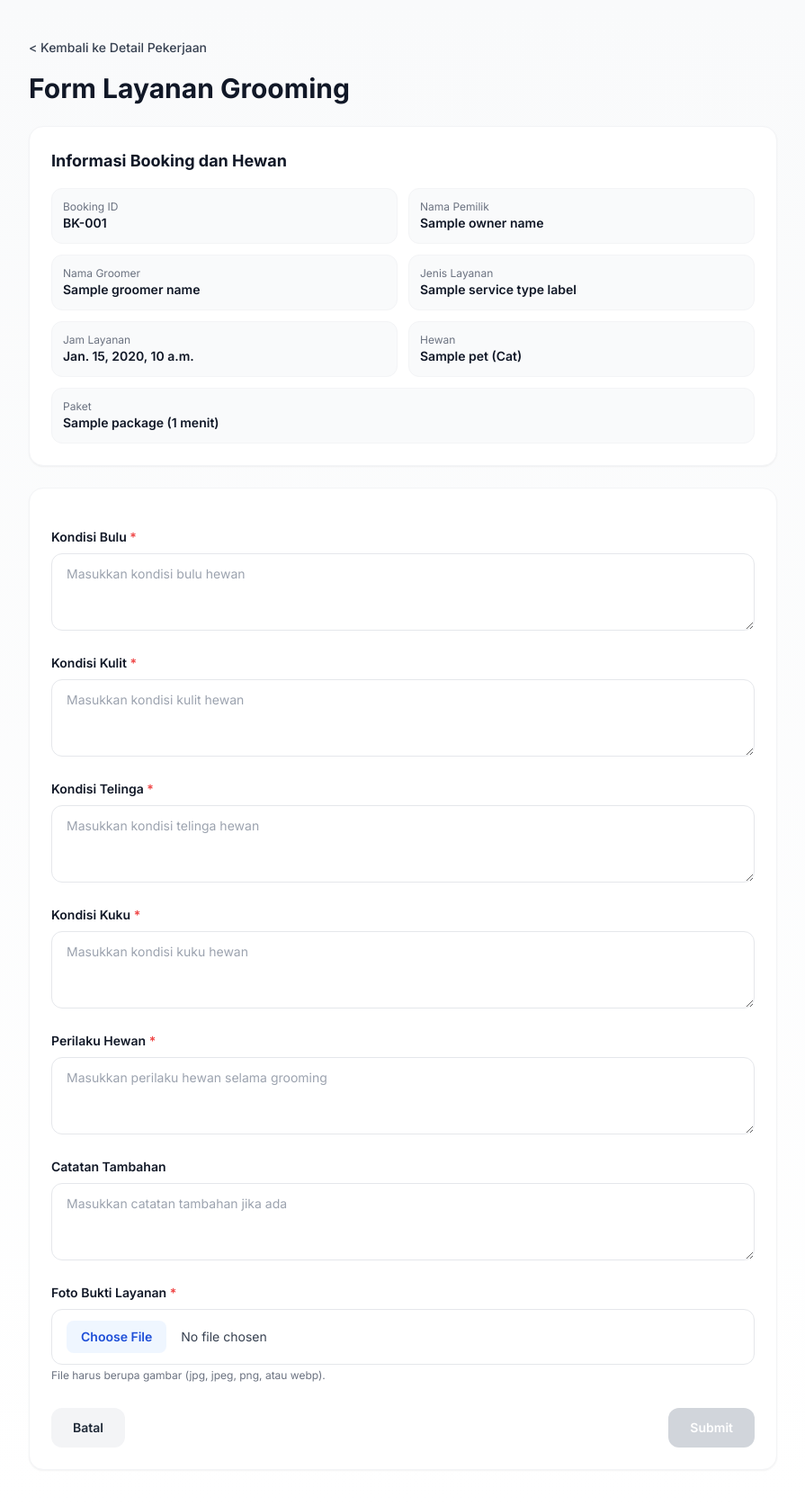
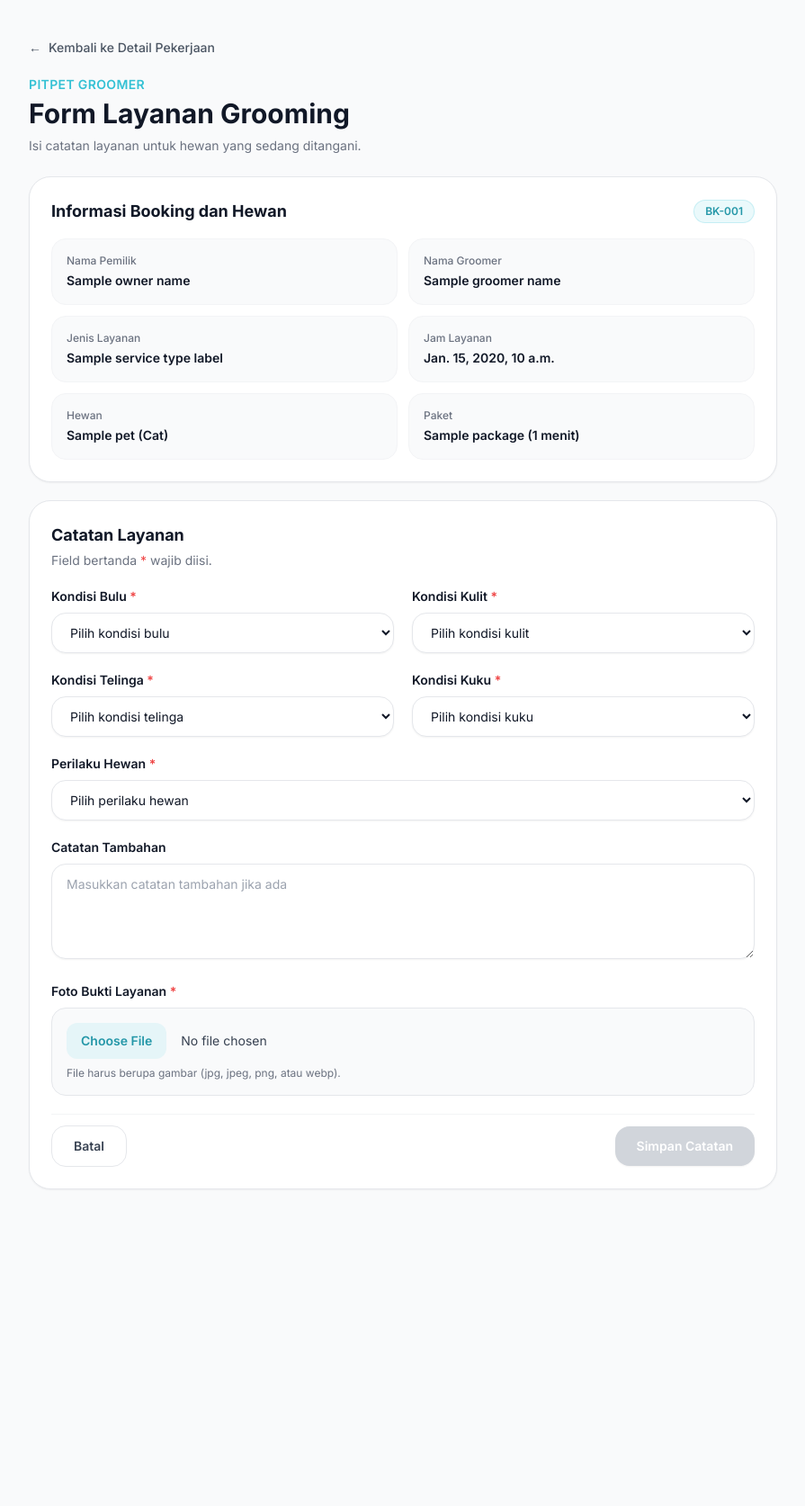
Before and after one commit to abbytamp/pitpet, a Django app: template groomer_jobs/templates/groomer_jobs/grooming_service_form.html in a window 1280 px wide. Shown: the whole page at 90% size, without its empty margins (192-1087 px from the left). After the commit the page ends 1322 px from the top, so only its background shows below. Run offline with Django 4.2, Linux system fonts and the light colour scheme; tables that the repository leaves empty hold one stand-in row (values such as "Sample post"); the template is opened without the code that fills it: values that come from a table or form of the project are taken from there, most other values are stand-ins (such as "Sample title", 1, 10 or a date in 2020); some libraries are stand-ins or nearby versions.

Commit message:
changed grooming form from text to dropdown

```diff
--- a/groomer_jobs/templates/groomer_jobs/grooming_service_form.html
+++ b/groomer_jobs/templates/groomer_jobs/grooming_service_form.html
@@ -2,30 +2,37 @@
 {% load static %}
 
 {% block content %}
-<div class="min-h-screen bg-gradient-to-b from-gray-50 to-white">
+<div class="min-h-screen bg-gray-50">
   <div class="max-w-4xl mx-auto py-6 sm:py-10 px-4 sm:px-6 lg:px-8">
 
-    <div class="mb-4">
+    <div class="mb-5">
       <a href="{% url 'groomer_jobs:job_detail' booking.id %}"
-         class="inline-flex items-center text-sm font-medium text-gray-700 hover:text-blue-600 transition">
-        &lt; Kembali ke Detail Pekerjaan
+         class="inline-flex items-center gap-2 text-sm font-medium text-gray-600 hover:text-[#34C1D4] transition">
+        <span>&larr;</span>
+        <span>Kembali ke Detail Pekerjaan</span>
       </a>
     </div>
 
-    <h1 class="text-2xl sm:text-3xl font-bold text-gray-900 mb-4 sm:mb-6">
+    <div class="mb-6">
+      <p class="text-sm font-semibold text-[#34C1D4] tracking-wide uppercase">Pitpet Groomer</p>
+      <h1 class="text-2xl sm:text-3xl font-bold text-gray-900 mt-1">
         Form Layanan Grooming
       </h1>
+      <p class="text-sm text-gray-500 mt-2">
+        Isi catatan layanan untuk hewan yang sedang ditangani.
+      </p>
+    </div>
 
     {% if messages %}
-      <div class="space-y-3 mb-4 sm:mb-6">
+      <div class="space-y-3 mb-5">
         {% for message in messages %}
-          <div class="rounded-xl border px-4 py-3 text-sm
+          <div class="rounded-2xl border px-4 py-3 text-sm shadow-sm
             {% if message.tags == 'success' %}
-              border-green-200 bg-green-50 text-green-700
+              border-emerald-200 bg-emerald-50 text-emerald-700
             {% elif message.tags == 'error' %}
               border-red-200 bg-red-50 text-red-700
             {% else %}
-              border-gray-200 bg-gray-50 text-gray-700
+              border-gray-200 bg-white text-gray-700
             {% endif %}">
             {{ message }}
           </div>
@@ -34,46 +41,46 @@
     {% endif %}
 
     <!-- Informasi Ringkas -->
-    <div class="bg-white border border-gray-100 rounded-xl sm:rounded-2xl shadow-sm p-4 sm:p-6 mb-4 sm:mb-6">
-      <h2 class="text-base sm:text-lg font-bold text-gray-900 mb-3 sm:mb-4">
+    <div class="bg-white border border-gray-200 rounded-3xl shadow-sm p-5 sm:p-6 mb-5">
+      <div class="flex items-center justify-between gap-3 mb-4">
+        <h2 class="text-base sm:text-lg font-bold text-gray-900">
           Informasi Booking dan Hewan
         </h2>
+        <span class="inline-flex items-center rounded-full bg-[#34C1D4]/10 px-3 py-1 text-xs font-semibold text-[#2497a8] border border-[#34C1D4]/20">
+          {{ booking.booking_code }}
+        </span>
+      </div>
 
       <div class="grid grid-cols-1 sm:grid-cols-2 gap-3">
-        <div class="bg-gray-50 border border-gray-100 rounded-lg sm:rounded-xl p-3">
-          <p class="text-xs text-gray-500">Booking ID</p>
-          <p class="text-sm font-semibold text-gray-900">{{ booking.booking_code }}</p>
-        </div>
-
-        <div class="bg-gray-50 border border-gray-100 rounded-lg sm:rounded-xl p-3">
-          <p class="text-xs text-gray-500">Nama Pemilik</p>
+        <div class="rounded-2xl border border-gray-100 bg-gray-50 p-4">
+          <p class="text-xs font-medium text-gray-500 mb-1">Nama Pemilik</p>
           <p class="text-sm font-semibold text-gray-900">{{ owner_name }}</p>
         </div>
 
-        <div class="bg-gray-50 border border-gray-100 rounded-lg sm:rounded-xl p-3">
-          <p class="text-xs text-gray-500">Nama Groomer</p>
+        <div class="rounded-2xl border border-gray-100 bg-gray-50 p-4">
+          <p class="text-xs font-medium text-gray-500 mb-1">Nama Groomer</p>
           <p class="text-sm font-semibold text-gray-900">{{ groomer_name }}</p>
         </div>
 
-        <div class="bg-gray-50 border border-gray-100 rounded-lg sm:rounded-xl p-3">
-          <p class="text-xs text-gray-500">Jenis Layanan</p>
+        <div class="rounded-2xl border border-gray-100 bg-gray-50 p-4">
+          <p class="text-xs font-medium text-gray-500 mb-1">Jenis Layanan</p>
           <p class="text-sm font-semibold text-gray-900">{{ service_type_label }}</p>
         </div>
 
-        <div class="bg-gray-50 border border-gray-100 rounded-lg sm:rounded-xl p-3">
-          <p class="text-xs text-gray-500">Jam Layanan</p>
+        <div class="rounded-2xl border border-gray-100 bg-gray-50 p-4">
+          <p class="text-xs font-medium text-gray-500 mb-1">Jam Layanan</p>
           <p class="text-sm font-semibold text-gray-900">{{ time_range }}</p>
         </div>
 
-        <div class="bg-gray-50 border border-gray-100 rounded-lg sm:rounded-xl p-3">
-          <p class="text-xs text-gray-500">Hewan</p>
+        <div class="rounded-2xl border border-gray-100 bg-gray-50 p-4">
+          <p class="text-xs font-medium text-gray-500 mb-1">Hewan</p>
           <p class="text-sm font-semibold text-gray-900">
             {{ pet.name }} ({{ pet.jenis }})
           </p>
         </div>
 
-        <div class="bg-gray-50 border border-gray-100 rounded-lg sm:rounded-xl p-3 sm:col-span-2">
-          <p class="text-xs text-gray-500">Paket</p>
+        <div class="rounded-2xl border border-gray-100 bg-gray-50 p-4">
+          <p class="text-xs font-medium text-gray-500 mb-1">Paket</p>
           <p class="text-sm font-semibold text-gray-900">
             {{ booking_item.package.name }} ({{ booking_item.durasi_paket }} menit)
           </p>
@@ -82,7 +89,16 @@
     </div>
 
     <!-- Form -->
-    <div class="bg-white border border-gray-100 rounded-xl sm:rounded-2xl shadow-sm p-4 sm:p-6">
+    <div class="bg-white border border-gray-200 rounded-3xl shadow-sm p-5 sm:p-6">
+      <div class="mb-5">
+        <h2 class="text-base sm:text-lg font-bold text-gray-900">
+          Catatan Layanan
+        </h2>
+        <p class="text-sm text-gray-500 mt-1">
+          Field bertanda <span class="text-red-500">*</span> wajib diisi.
+        </p>
+      </div>
+
       <form id="groomingServiceForm"
             method="post"
             action="{% url 'groomer_jobs:submit_grooming_service_form' booking.id booking_item.id %}"
@@ -90,15 +106,22 @@
             class="space-y-5">
         {% csrf_token %}
 
+        <div class="grid grid-cols-1 md:grid-cols-2 gap-5">
+
           <div>
             <label for="kondisi_bulu" class="block text-sm font-semibold text-gray-900 mb-2">
               Kondisi Bulu <span class="text-red-500">*</span>
             </label>
-          <textarea id="kondisi_bulu" name="kondisi_bulu" rows="3"
-                    class="w-full rounded-xl border {% if errors.kondisi_bulu %}border-red-300{% else %}border-gray-200{% endif %} px-4 py-3 text-sm text-gray-900 focus:outline-none focus:ring-2 focus:ring-blue-200"
-                    placeholder="Masukkan kondisi bulu hewan">{{ old.kondisi_bulu|default:'' }}</textarea>
+            <select id="kondisi_bulu" name="kondisi_bulu"
+                    class="w-full rounded-2xl border {% if errors.kondisi_bulu %}border-red-300{% else %}border-gray-200{% endif %} bg-white px-4 py-3 text-sm text-gray-900 shadow-sm focus:outline-none focus:ring-2 focus:ring-[#34C1D4]/30 focus:border-[#34C1D4]">
+              <option value="">Pilih kondisi bulu</option>
+              <option value="Sehat" {% if old.kondisi_bulu == "Sehat" %}selected{% endif %}>Sehat</option>
+              <option value="Kusam" {% if old.kondisi_bulu == "Kusam" %}selected{% endif %}>Kusam</option>
+              <option value="Rontok" {% if old.kondisi_bulu == "Rontok" %}selected{% endif %}>Rontok</option>
+              <option value="Gimbal" {% if old.kondisi_bulu == "Gimbal" %}selected{% endif %}>Gimbal</option>
+            </select>
             {% if errors.kondisi_bulu %}
-            <p class="mt-1 text-sm text-red-600">{{ errors.kondisi_bulu }}</p>
+              <p class="mt-1.5 text-sm text-red-600">{{ errors.kondisi_bulu }}</p>
             {% endif %}
           </div>
 
@@ -106,11 +129,16 @@
             <label for="kondisi_kulit" class="block text-sm font-semibold text-gray-900 mb-2">
               Kondisi Kulit <span class="text-red-500">*</span>
             </label>
-          <textarea id="kondisi_kulit" name="kondisi_kulit" rows="3"
-                    class="w-full rounded-xl border {% if errors.kondisi_kulit %}border-red-300{% else %}border-gray-200{% endif %} px-4 py-3 text-sm text-gray-900 focus:outline-none focus:ring-2 focus:ring-blue-200"
-                    placeholder="Masukkan kondisi kulit hewan">{{ old.kondisi_kulit|default:'' }}</textarea>
+            <select id="kondisi_kulit" name="kondisi_kulit"
+                    class="w-full rounded-2xl border {% if errors.kondisi_kulit %}border-red-300{% else %}border-gray-200{% endif %} bg-white px-4 py-3 text-sm text-gray-900 shadow-sm focus:outline-none focus:ring-2 focus:ring-[#34C1D4]/30 focus:border-[#34C1D4]">
+              <option value="">Pilih kondisi kulit</option>
+              <option value="Normal" {% if old.kondisi_kulit == "Normal" %}selected{% endif %}>Normal</option>
+              <option value="Kering" {% if old.kondisi_kulit == "Kering" %}selected{% endif %}>Kering</option>
+              <option value="Iritasi" {% if old.kondisi_kulit == "Iritasi" %}selected{% endif %}>Iritasi</option>
+              <option value="Kutu/jamur" {% if old.kondisi_kulit == "Kutu/jamur" %}selected{% endif %}>Kutu/jamur</option>
+            </select>
             {% if errors.kondisi_kulit %}
-            <p class="mt-1 text-sm text-red-600">{{ errors.kondisi_kulit }}</p>
+              <p class="mt-1.5 text-sm text-red-600">{{ errors.kondisi_kulit }}</p>
             {% endif %}
           </div>
 
@@ -118,11 +146,15 @@
             <label for="kondisi_telinga" class="block text-sm font-semibold text-gray-900 mb-2">
               Kondisi Telinga <span class="text-red-500">*</span>
             </label>
-          <textarea id="kondisi_telinga" name="kondisi_telinga" rows="3"
-                    class="w-full rounded-xl border {% if errors.kondisi_telinga %}border-red-300{% else %}border-gray-200{% endif %} px-4 py-3 text-sm text-gray-900 focus:outline-none focus:ring-2 focus:ring-blue-200"
-                    placeholder="Masukkan kondisi telinga hewan">{{ old.kondisi_telinga|default:'' }}</textarea>
+            <select id="kondisi_telinga" name="kondisi_telinga"
+                    class="w-full rounded-2xl border {% if errors.kondisi_telinga %}border-red-300{% else %}border-gray-200{% endif %} bg-white px-4 py-3 text-sm text-gray-900 shadow-sm focus:outline-none focus:ring-2 focus:ring-[#34C1D4]/30 focus:border-[#34C1D4]">
+              <option value="">Pilih kondisi telinga</option>
+              <option value="Bersih" {% if old.kondisi_telinga == "Bersih" %}selected{% endif %}>Bersih</option>
+              <option value="Kotor" {% if old.kondisi_telinga == "Kotor" %}selected{% endif %}>Kotor</option>
+              <option value="Infeksi" {% if old.kondisi_telinga == "Infeksi" %}selected{% endif %}>Infeksi</option>
+            </select>
             {% if errors.kondisi_telinga %}
-            <p class="mt-1 text-sm text-red-600">{{ errors.kondisi_telinga }}</p>
+              <p class="mt-1.5 text-sm text-red-600">{{ errors.kondisi_telinga }}</p>
             {% endif %}
           </div>
 
@@ -130,62 +162,79 @@
             <label for="kondisi_kuku" class="block text-sm font-semibold text-gray-900 mb-2">
               Kondisi Kuku <span class="text-red-500">*</span>
             </label>
-          <textarea id="kondisi_kuku" name="kondisi_kuku" rows="3"
-                    class="w-full rounded-xl border {% if errors.kondisi_kuku %}border-red-300{% else %}border-gray-200{% endif %} px-4 py-3 text-sm text-gray-900 focus:outline-none focus:ring-2 focus:ring-blue-200"
-                    placeholder="Masukkan kondisi kuku hewan">{{ old.kondisi_kuku|default:'' }}</textarea>
+            <select id="kondisi_kuku" name="kondisi_kuku"
+                    class="w-full rounded-2xl border {% if errors.kondisi_kuku %}border-red-300{% else %}border-gray-200{% endif %} bg-white px-4 py-3 text-sm text-gray-900 shadow-sm focus:outline-none focus:ring-2 focus:ring-[#34C1D4]/30 focus:border-[#34C1D4]">
+              <option value="">Pilih kondisi kuku</option>
+              <option value="Normal" {% if old.kondisi_kuku == "Normal" %}selected{% endif %}>Normal</option>
+              <option value="Panjang" {% if old.kondisi_kuku == "Panjang" %}selected{% endif %}>Panjang</option>
+              <option value="Patah" {% if old.kondisi_kuku == "Patah" %}selected{% endif %}>Patah</option>
+            </select>
             {% if errors.kondisi_kuku %}
-            <p class="mt-1 text-sm text-red-600">{{ errors.kondisi_kuku }}</p>
+              <p class="mt-1.5 text-sm text-red-600">{{ errors.kondisi_kuku }}</p>
             {% endif %}
           </div>
 
-        <div>
+          <div class="md:col-span-2">
             <label for="perilaku_hewan" class="block text-sm font-semibold text-gray-900 mb-2">
               Perilaku Hewan <span class="text-red-500">*</span>
             </label>
-          <textarea id="perilaku_hewan" name="perilaku_hewan" rows="3"
-                    class="w-full rounded-xl border {% if errors.perilaku_hewan %}border-red-300{% else %}border-gray-200{% endif %} px-4 py-3 text-sm text-gray-900 focus:outline-none focus:ring-2 focus:ring-blue-200"
-                    placeholder="Masukkan perilaku hewan selama grooming">{{ old.perilaku_hewan|default:'' }}</textarea>
+            <select id="perilaku_hewan" name="perilaku_hewan"
+                    class="w-full rounded-2xl border {% if errors.perilaku_hewan %}border-red-300{% else %}border-gray-200{% endif %} bg-white px-4 py-3 text-sm text-gray-900 shadow-sm focus:outline-none focus:ring-2 focus:ring-[#34C1D4]/30 focus:border-[#34C1D4]">
+              <option value="">Pilih perilaku hewan</option>
+              <option value="Tenang" {% if old.perilaku_hewan == "Tenang" %}selected{% endif %}>Tenang</option>
+              <option value="Gelisah" {% if old.perilaku_hewan == "Gelisah" %}selected{% endif %}>Gelisah</option>
+              <option value="Agresif" {% if old.perilaku_hewan == "Agresif" %}selected{% endif %}>Agresif</option>
+            </select>
             {% if errors.perilaku_hewan %}
-            <p class="mt-1 text-sm text-red-600">{{ errors.perilaku_hewan }}</p>
+              <p class="mt-1.5 text-sm text-red-600">{{ errors.perilaku_hewan }}</p>
             {% endif %}
           </div>
 
-        <div>
+          <div class="md:col-span-2">
             <label for="catatan_tambahan" class="block text-sm font-semibold text-gray-900 mb-2">
               Catatan Tambahan
             </label>
-          <textarea id="catatan_tambahan" name="catatan_tambahan" rows="3"
-                    class="w-full rounded-xl border border-gray-200 px-4 py-3 text-sm text-gray-900 focus:outline-none focus:ring-2 focus:ring-blue-200"
+            <textarea id="catatan_tambahan" name="catatan_tambahan" rows="4"
+                      class="w-full rounded-2xl border border-gray-200 bg-white px-4 py-3 text-sm text-gray-900 shadow-sm focus:outline-none focus:ring-2 focus:ring-[#34C1D4]/30 focus:border-[#34C1D4]"
                       placeholder="Masukkan catatan tambahan jika ada">{{ old.catatan_tambahan|default:'' }}</textarea>
           </div>
 
-        <div>
+          <div class="md:col-span-2">
             <label for="foto_bukti_layanan" class="block text-sm font-semibold text-gray-900 mb-2">
               Foto Bukti Layanan <span class="text-red-500">*</span>
             </label>
+
+            <div class="rounded-2xl border {% if errors.foto_bukti_layanan %}border-red-300{% else %}border-gray-200{% endif %} bg-gray-50 p-3 sm:p-4">
               <input id="foto_bukti_layanan"
                      name="foto_bukti_layanan"
                      type="file"
                      accept="image/*"
-                 class="block w-full rounded-xl border {% if errors.foto_bukti_layanan %}border-red-300{% else %}border-gray-200{% endif %} bg-white px-4 py-3 text-sm text-gray-700 file:mr-4 file:rounded-lg file:border-0 file:bg-blue-50 file:px-4 file:py-2 file:text-sm file:font-semibold file:text-blue-700 hover:file:bg-blue-100">
-          <p class="mt-1 text-xs text-gray-500">File harus berupa gambar (jpg, jpeg, png, atau webp).</p>
+                     class="block w-full text-sm text-gray-700 file:mr-4 file:rounded-xl file:border-0 file:bg-[#34C1D4]/10 file:px-4 file:py-2.5 file:text-sm file:font-semibold file:text-[#2497a8] hover:file:bg-[#34C1D4]/20">
+              <p class="mt-2 text-xs text-gray-500">
+                File harus berupa gambar (jpg, jpeg, png, atau webp).
+              </p>
               {% if errors.foto_bukti_layanan %}
-            <p class="mt-1 text-sm text-red-600">{{ errors.foto_bukti_layanan }}</p>
+                <p class="mt-1.5 text-sm text-red-600">{{ errors.foto_bukti_layanan }}</p>
               {% endif %}
             </div>
+          </div>
 
-        <div class="flex flex-col sm:flex-row justify-between items-center gap-3 pt-2">
+        </div>
+
+        <div class="pt-3 border-t border-gray-100">
+          <div class="flex flex-col-reverse sm:flex-row justify-between items-center gap-3">
             <a href="{% url 'groomer_jobs:job_detail' booking.id %}"
-             class="w-full sm:w-auto px-4 sm:px-6 py-3 rounded-xl bg-gray-100 text-gray-800 font-semibold hover:bg-gray-200 transition text-sm text-center">
+               class="w-full sm:w-auto px-5 sm:px-6 py-3 rounded-2xl border border-gray-200 bg-white text-gray-700 font-semibold hover:bg-gray-50 transition text-sm text-center">
               Batal
             </a>
 
             <button type="button"
                     id="openSubmitModalBtn"
                     disabled
-                  class="w-full sm:w-auto px-6 py-3 rounded-xl bg-blue-600 text-white font-semibold hover:bg-blue-700 transition text-sm disabled:bg-gray-300 disabled:cursor-not-allowed disabled:hover:bg-gray-300">
-            Submit
+                    class="w-full sm:w-auto px-6 py-3 rounded-2xl bg-[#34C1D4] text-white font-semibold hover:bg-[#2eaec0] transition text-sm shadow-sm disabled:bg-gray-300 disabled:cursor-not-allowed disabled:hover:bg-gray-300">
+              Simpan Catatan
             </button>
+          </div>
         </div>
       </form>
     </div>
@@ -195,25 +244,29 @@
 
 <!-- Submit Confirmation Modal -->
 <div id="submitConfirmModal" class="fixed inset-0 z-50 hidden items-center justify-center bg-black/40 px-4">
-  <div class="w-full max-w-md rounded-2xl bg-white p-6 shadow-xl">
+  <div class="w-full max-w-md rounded-3xl bg-white p-6 shadow-xl border border-gray-100">
+    <div class="w-12 h-12 rounded-2xl bg-[#34C1D4]/10 text-[#2497a8] flex items-center justify-center text-xl mb-4">
+      ✓
+    </div>
+
     <h3 class="text-lg sm:text-xl font-bold text-gray-900 mb-2">
       Konfirmasi Simpan Catatan
     </h3>
 
-    <p class="text-gray-600 mb-4 sm:mb-6 text-sm">
+    <p class="text-gray-600 mb-5 text-sm leading-relaxed">
       Apakah Anda yakin ingin menyimpan catatan grooming ini?
     </p>
 
     <div class="flex flex-col sm:flex-row items-center gap-3">
       <button type="button"
               onclick="closeSubmitModal()"
-              class="w-full py-3 px-4 rounded-xl font-semibold bg-gray-100 hover:bg-gray-200 text-black transition text-sm">
+              class="w-full py-3 px-4 rounded-2xl font-semibold bg-gray-100 hover:bg-gray-200 text-black transition text-sm">
         Batal
       </button>
 
       <button type="button"
               id="confirmSubmitBtn"
-              class="w-full py-3 px-4 rounded-xl font-semibold bg-green-500 hover:bg-green-600 text-white transition text-sm">
+              class="w-full py-3 px-4 rounded-2xl font-semibold bg-emerald-500 hover:bg-emerald-600 text-white transition text-sm">
         Konfirmasi
       </button>
     </div>
```
Also changed, not shown: grooming_service_forms/Screenshot_3.png (added). Lines whose indentation alone changed are shown as unchanged.
